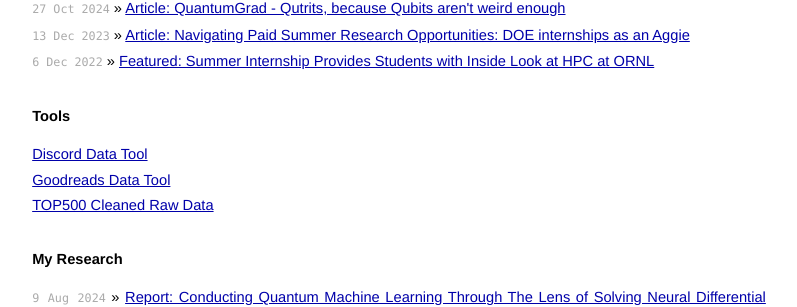
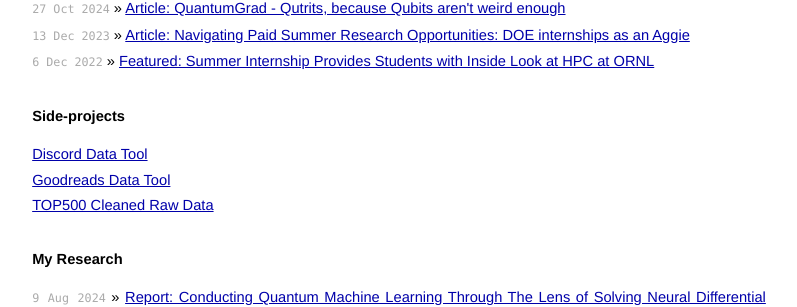
Before and after one commit to Sam-Bieberich/Sam-Bieberich.github.io, a Jekyll site: the page built from index.html, in a window 1280 px wide. Shown: the part 567-874 px from the top of the page, without its empty margins (241-1038 px from the left). Built offline with Jekyll 4.4.1, drawn with Linux system fonts in a browser that asks for light colours.

Commit message:
renamed tools side projects

```diff
--- a/index.html
+++ b/index.html
@@ -22,7 +22,7 @@ title: Samuel (Sam) Bieberich
     <li><span>6 Dec 2022</span> &raquo; <a href="https://www.hpcwire.com/off-the-wire/summer-internship-provides-students-with-inside-look-at-hpc-at-ornl/">Featured: Summer Internship Provides Students with Inside Look at HPC at ORNL</a></li>
   </ul>
 
-  <h1>Tools</h1>
+  <h1>Side-projects</h1>
   <ul class="posts">
     <li><a href="discord_tool.html">Discord Data Tool</a></li>
     <li><a href="goodreads_tool.html">Goodreads Data Tool</a></li>
```
